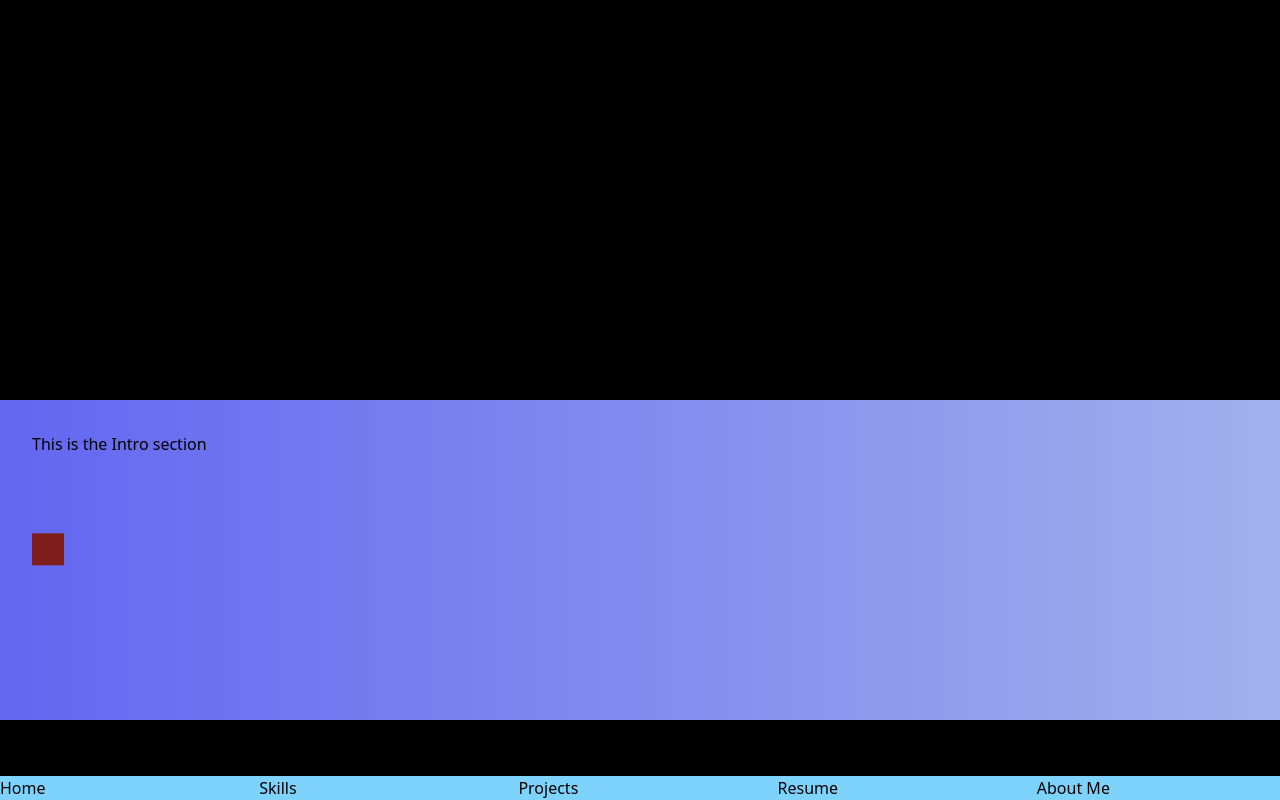
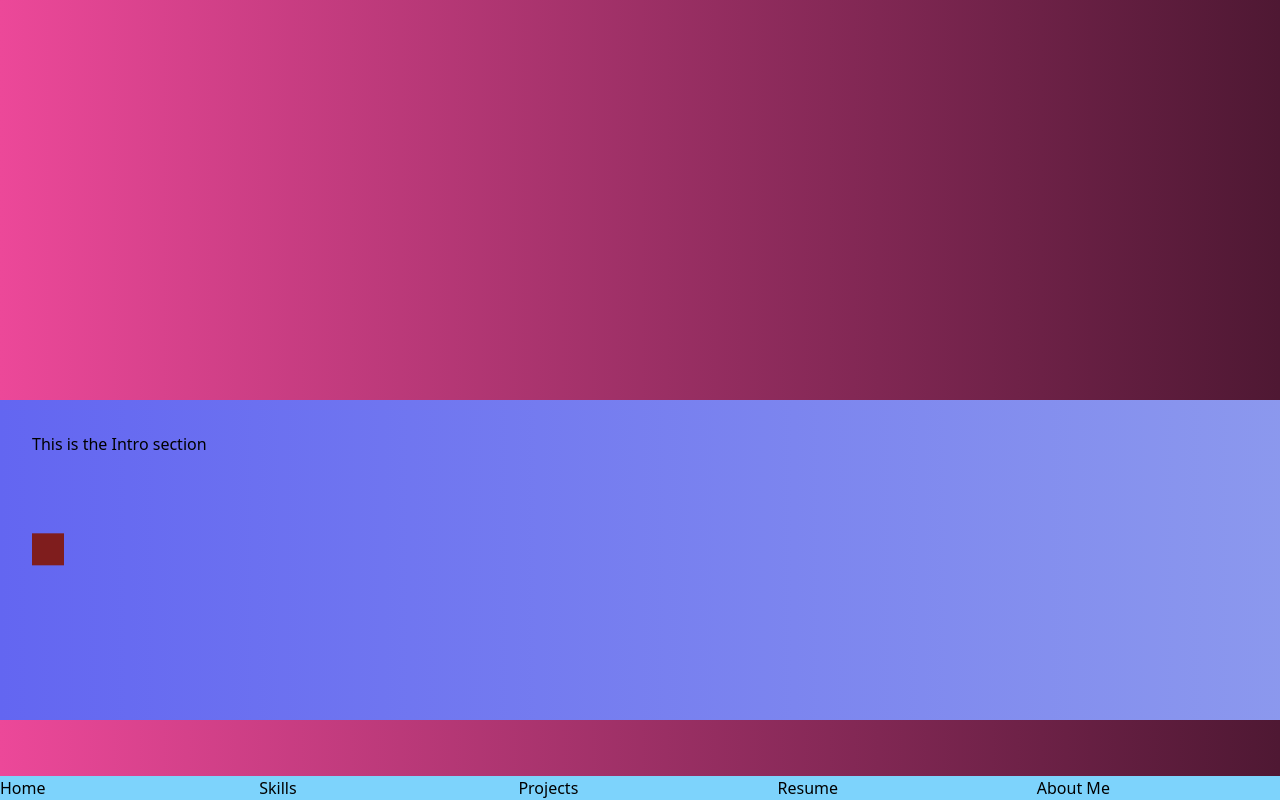
Before and after one commit to mchiang87/mchiang-website, a Next.js app: page / in a window 1280 px wide. Built offline with nearby package versions, Linux system fonts and the light colour scheme.

Commit message:
Replaced readme with draft

```diff
--- a/src/components/Parallax/Parallax.tsx
+++ b/src/components/Parallax/Parallax.tsx
@@ -1,4 +1,4 @@
-import React, { ReactNode, useEffect } from "react";
+import React, { ReactNode, useEffect, useRef } from "react";
 import { useHorizontalScroll } from "@Utils/horizontalScroll";
 
 type Props = {
@@ -14,19 +14,22 @@ export const ParallaxComponent = ({
   setDisplayed,
   setForegroundRef,
 }: Props) => {
+  // const backgroundRef = useRef(null);
+  // const foregroundRef = useRef(null);
   const scrollRef = useHorizontalScroll(displayed, setDisplayed);
+  // const backgroundRef = useHorizontalScroll(displayed, setDisplayed);
+  // const foregroundRef = useHorizontalScroll(displayed, setDisplayed);
 
   useEffect(() => {
     setForegroundRef(scrollRef);
   }, []);
 
   return (
-    <section
-      ref={scrollRef}
-      className='w-screen h-screen overflow-hidden bg-black'
-    >
-      <section className='Foreground h-2/5 bg-green-100 relative inset-x-0 top-1/2 w-[200%] bg-gradient-to-r from-indigo-500'>
-        {children}
+    <section ref={scrollRef} className='w-screen h-screen overflow-hidden'>
+      <section className='Background h-screen bg-black bg-gradient-to-r from-pink-500 w-[150%]'>
+        <section className='Foreground h-2/5 bg-green-100 relative inset-x-0 top-1/2 w-[200%] bg-gradient-to-r from-indigo-500'>
+          {children}
+        </section>
       </section>
     </section>
   );
--- a/src/pages/index.tsx
+++ b/src/pages/index.tsx
@@ -20,19 +20,19 @@ export default function Home() {
     },
     {
       component: <SkillsComponent />,
-      coord: 300,
+      coord: 400,
     },
     {
       component: <ProjectsComponent />,
-      coord: 600,
+      coord: 800,
     },
     {
       component: <ResumeComponent />,
-      coord: 900,
+      coord: 1200,
     },
     {
       component: <AboutComponent />,
-      coord: 1200,
+      coord: 1600,
     },
   ];
 
--- a/src/utils/horizontalScroll.tsx
+++ b/src/utils/horizontalScroll.tsx
@@ -1,4 +1,4 @@
-import { useRef, useEffect, useState } from "react";
+import { RefObject, useRef, useEffect, useState } from "react";
 
 export const useHorizontalScroll = (
   displayed: number,
@@ -12,7 +12,7 @@ export const useHorizontalScroll = (
         if (e.deltaY == 0) return;
         e.preventDefault();
         el.scrollTo({
-          left: el.scrollLeft + 3 * e.deltaY,
+          left: el.scrollLeft + 4 * e.deltaY,
           behavior: "smooth",
         });
         if (displayed >= 0 && displayed < 4 && Math.sign(e.deltaY) !== -1) {
```
Also changed, not shown: 1 other file (tests, documents, lock files or other folders).
